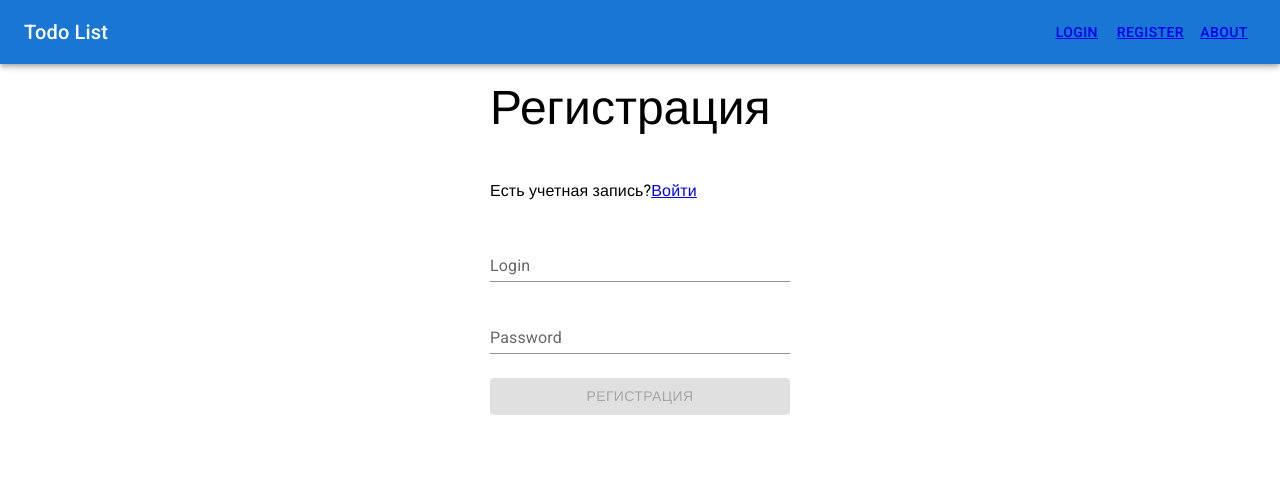
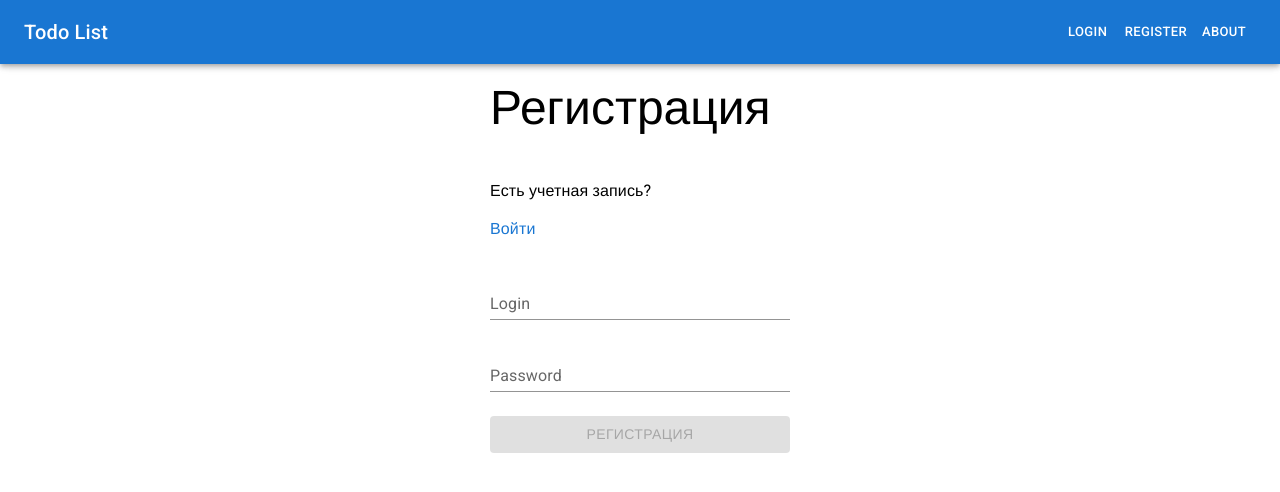
Before and after one commit to evil3v11/react-project, a React (Vite) app: page /register in a window 1280 px wide. Shown: the top 492 px of the page. Built offline with nearby package versions, Linux system fonts and the light colour scheme; a web font is replaced by a local one.

Commit message:
refactored/styled some components, deleted SignUpForm components and some props

```diff
--- a/src/components/LoginForm.jsx
+++ b/src/components/LoginForm.jsx
@@ -12,13 +12,13 @@ import { React, useState } from "react";
 import { useDispatch } from "react-redux";
 import { NavLink } from "react-router-dom";
 
-function LoginForm(props) {
+function LoginForm() {
   const [data, setData] = useState("");
   const [password, setPassword] = useState("");
   const [isLoading, setIsLoading] = useState(false);
   const { enqueueSnackbar } = useSnackbar();
 
-  const dispatch = useDispatch()
+  const dispatch = useDispatch();
 
   const handleChangeLogin = (e) => setData(e.target.value);
   const handleChangePass = (e) => setPassword(e.target.value);
@@ -32,8 +32,8 @@ function LoginForm(props) {
       });
 
       if (res.status === 200 && res.data.username) {
-        const setUserAction = props.setUser(res.data);
-        dispatch(setUserAction)
+        const setUserAction = setUser(res.data);
+        dispatch(setUserAction);
 
         enqueueSnackbar("Welcome, " + res.data.username, {
           variant: "success",
@@ -53,7 +53,9 @@ function LoginForm(props) {
       </Typography>
       <Typography variant="subtitle1" gutterBottom>
         Нет учетной записи?
-        <NavLink to="/register">Зарегистрироваться</NavLink>
+        <NavLink style={{ display: "block", marginTop: '10px', textDecoration: 'none', color: 'rgb(25, 118, 210)' }} to="/register">
+          Зарегистрироваться
+        </NavLink>
       </Typography>
 
       <TextField
--- a/src/components/RegistrationForm.jsx
+++ b/src/components/RegistrationForm.jsx
@@ -13,7 +13,7 @@ import { useDispatch } from "react-redux";
 import { NavLink } from "react-router-dom";
 import { setUser } from "../lib/userSlice";
 
-function RegistrationForm(props) {
+function RegistrationForm() {
   const [data, setData] = useState("");
   const [password, setPassword] = useState("");
   const [isLoading, setIsLoading] = useState(false);
@@ -66,7 +66,7 @@ function RegistrationForm(props) {
       </Typography>
       <Typography variant="subtitle1" gutterBottom>
         Есть учетная запись?
-        <NavLink to="/login">Войти</NavLink>
+        <NavLink style={{ display: "block", marginTop: '10px', textDecoration: 'none', color: 'rgb(25, 118, 210)' }} to="/login">Войти</NavLink>
       </Typography>
 
       <TextField
--- a/src/components/UI/Layout.jsx
+++ b/src/components/UI/Layout.jsx
@@ -2,9 +2,15 @@ import { AppBar, Box, Button, Stack, Toolbar, Typography } from "@mui/material";
 import { NavLink, Outlet } from "react-router-dom";
 
 const navItems = [
-  <NavLink to="login">Login</NavLink>,
-  <NavLink to="register">Register</NavLink>,
-  <NavLink to="about">About</NavLink>,
+  <NavLink style={{ color: "#fff", textDecoration: "none" }} to="login">
+    Login
+  </NavLink>,
+  <NavLink style={{ color: "#fff", textDecoration: "none" }} to="register">
+    Register
+  </NavLink>,
+  <NavLink style={{ color: "#fff", textDecoration: "none" }} to="about">
+    About
+  </NavLink>,
 ];
 
 function Layout() {
@@ -12,17 +18,13 @@ function Layout() {
     <>
       <AppBar component="nav">
         <Toolbar>
-          <Typography
-            variant="h6"
-            component="div"
-            sx={{ flexGrow: 1, display: { xs: "none", sm: "block" } }}
-          >
+          <Typography variant="h6" component="div" sx={{ flexGrow: 1 }}>
             Todo List
           </Typography>
 
-          <Box sx={{ display: { xs: "none", sm: "block" } }}>
+          <Box>
             {navItems.map((item, i) => (
-              <Button key={i} sx={{ color: "#fff" }}>
+              <Button size="small" key={i}>
                 {item}
               </Button>
             ))}
```
Also changed, not shown: src/components/SignUpForm.jsx (deleted, +0 -26 lines).
